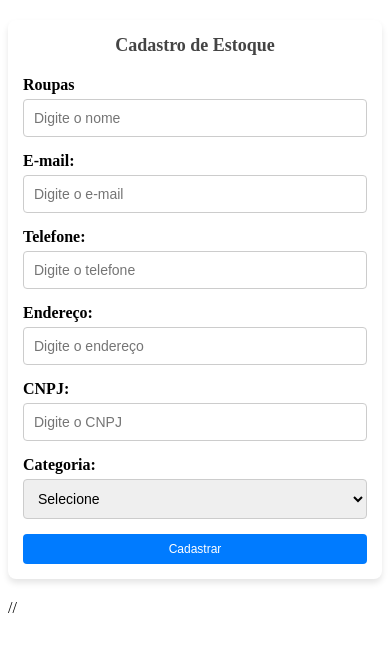
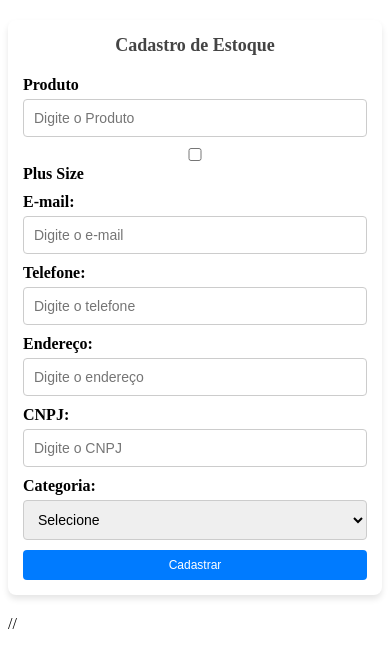
Before and after one commit to AndreRaffoul/AtualizarPagina, an Angular app in the folder AeLModas/: page /estoque in a window 390 px wide. Shown: the top 668 px of the page. Built offline with nearby package versions, Linux system fonts and the light colour scheme.

Commit message:
Checkbox Plusize

```diff
--- a/AeLModas/src/app/componentes/estoque/estoque.component.css
+++ b/AeLModas/src/app/componentes/estoque/estoque.component.css
@@ -99,6 +99,15 @@
       padding: 8px;
     }
 
-  /**/
+  /*formatação do Checkbox plus Size abaixo*/
+  .form-group {
+    margin-bottom: 10px;
+  }
+
+  label {
+    font-size: 16px;
+    font-weight: bold;
+    cursor: pointer;
+  }
 
   }
--- a/AeLModas/src/app/componentes/estoque/estoque.component.html
+++ b/AeLModas/src/app/componentes/estoque/estoque.component.html
@@ -3,8 +3,14 @@
   <h1>Cadastro de Estoque</h1>
   <form id="supplier-form">
     <div class="form-group">
-      <label for="name">Roupas</label>
-      <input type="text" id="name" name="name" placeholder="Digite o nome" required>
+      <label for="produto">Produto</label>
+      <input type="text" id="produto" name="produto" placeholder="Digite o Produto" required>
+    </div>
+    <div class="form-group">
+      <label>
+        <input type="checkbox" formControlName="plussize" />
+        Plus Size
+      </label>
     </div>
     <div class="form-group">
       <label for="email">E-mail:</label>
--- a/AeLModas/src/app/componentes/estoque/estoque.component.ts
+++ b/AeLModas/src/app/componentes/estoque/estoque.component.ts
@@ -1,4 +1,5 @@
 import { Component } from '@angular/core';
+import { FormBuilder, FormGroup } from '@angular/forms';
 
 @Component({
   selector: 'app-estoque',
@@ -8,5 +9,16 @@ import { Component } from '@angular/core';
   styleUrl: './estoque.component.css'
 })
 export class EstoqueComponent {
+  form: FormGroup;
+
+  constructor(private fb: FormBuilder) {
+    this.form = this.fb.group({
+      plusSize: [false] // Valor padrão: desmarcado
+    });
+  }
+
+  onSubmit() {
+    console.log('Formulário enviado:', this.form.value);
+  }
 
 }
```
